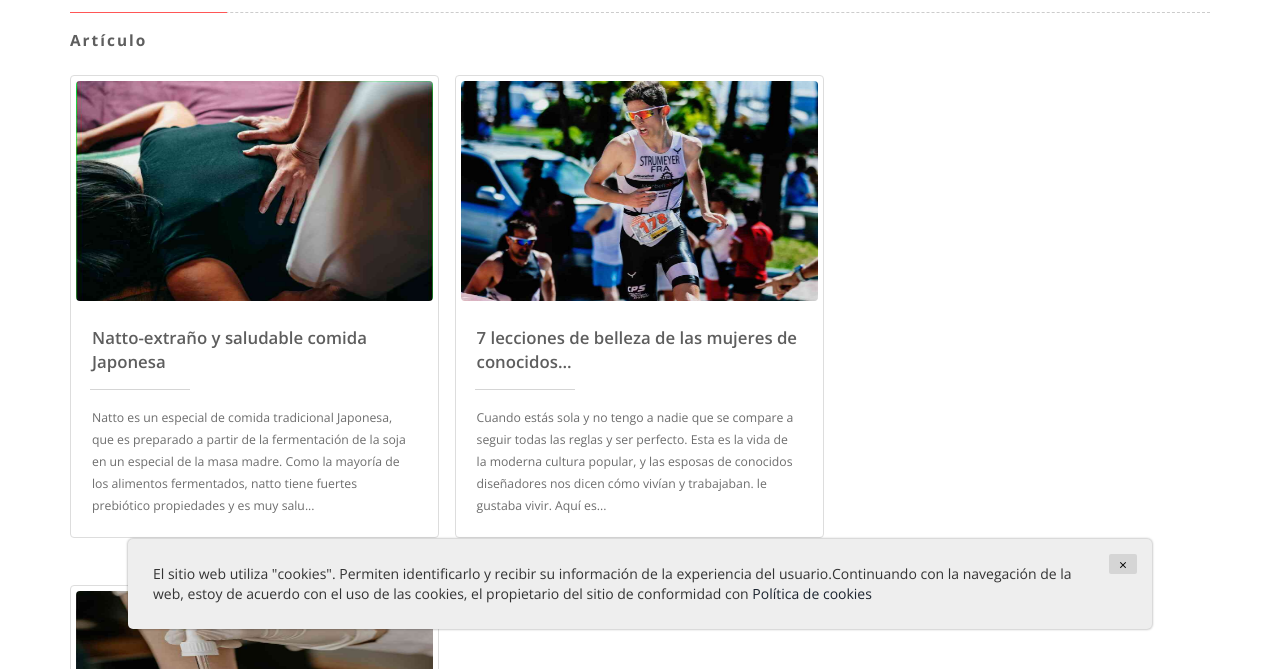
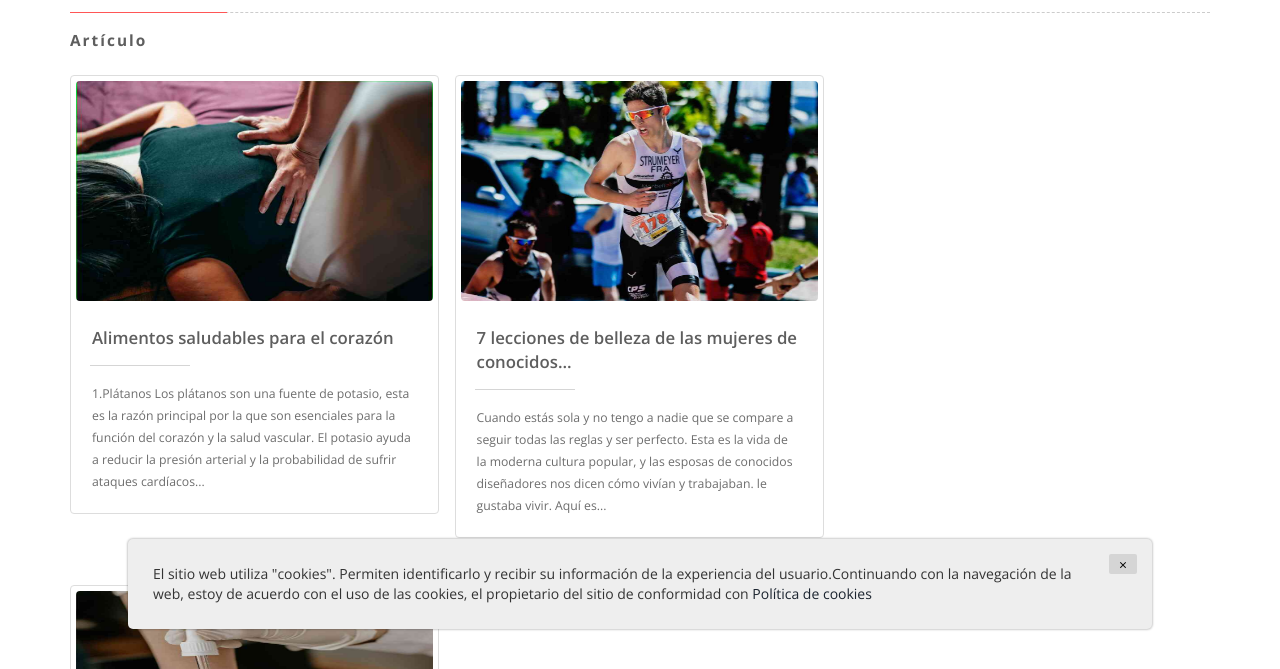
Before and after one commit to health84blog/health84blog.github.io, a plain HTML site: page index.html in a window 1280 px wide. Shown: the part 131-800 px from the top of the page. Drawn offline with nearby package versions, Linux system fonts and the light colour scheme.

Commit message:
Update index.html

```diff
--- a/index.html
+++ b/index.html
@@ -62,10 +62,10 @@
                 <div class="col-md-4 blog-posts" style="height: 470px; margin-bottom: 40px;">
                     <div class="blog-post">
                         <a href="cd2198c838f01004d9eb4e1ae92bece5.html"><img style="height: 220px" src="./assets/images/conscious-design-xhziihacngs-unsplash.jpg"></a>
-                        <a href="cd2198c838f01004d9eb4e1ae92bece5.html" class="blog-title"> Natto-extraño y saludable comida Japonesa</a>
+                        <a href="cd2198c838f01004d9eb4e1ae92bece5.html" class="blog-title"> Alimentos saludables para el corazón</a>
 
                         <span></span>
-                        <p>    Natto es un especial de comida tradicional Japonesa, que es preparado a partir de la fermentación de la soja en un especial de la masa madre. Como la mayoría de los alimentos fermentados, natto tiene fuertes prebiótico propiedades y es muy salu...</p>
+                        <p>    1.Plátanos Los plátanos son una fuente de potasio, esta es la razón principal por la que son esenciales para la función del corazón y la salud vascular. El potasio ayuda a reducir la presión arterial y la probabilidad de sufrir ataques cardíacos...</p>
                     </div>
 
                 </div>
```
